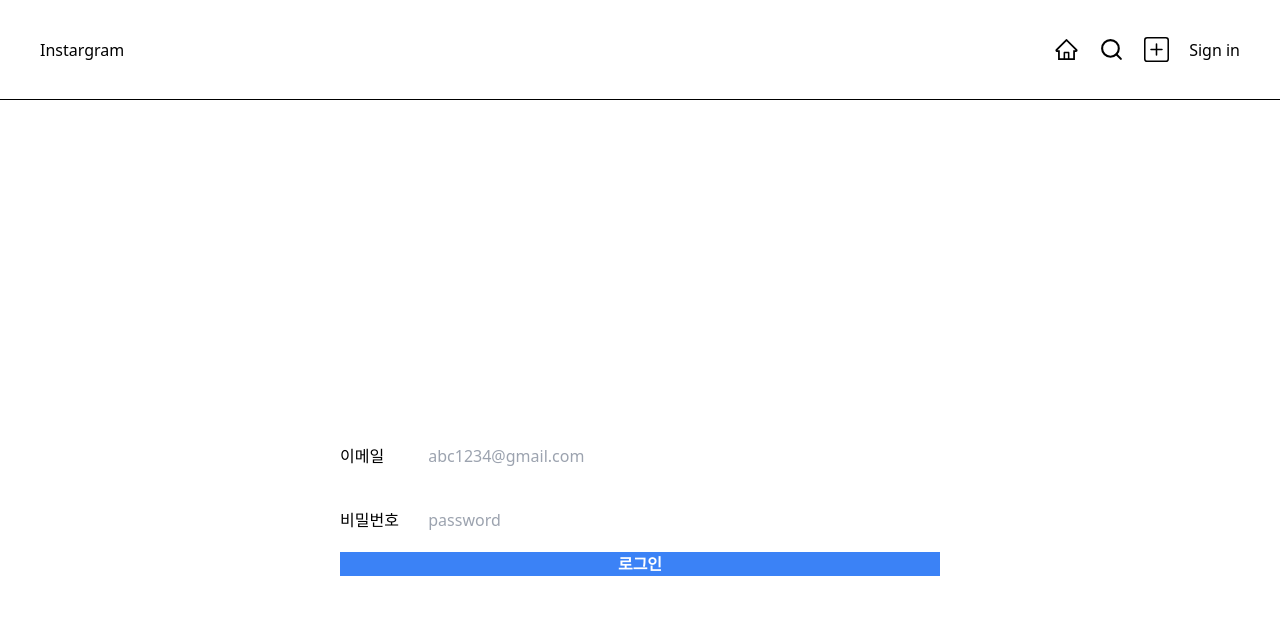
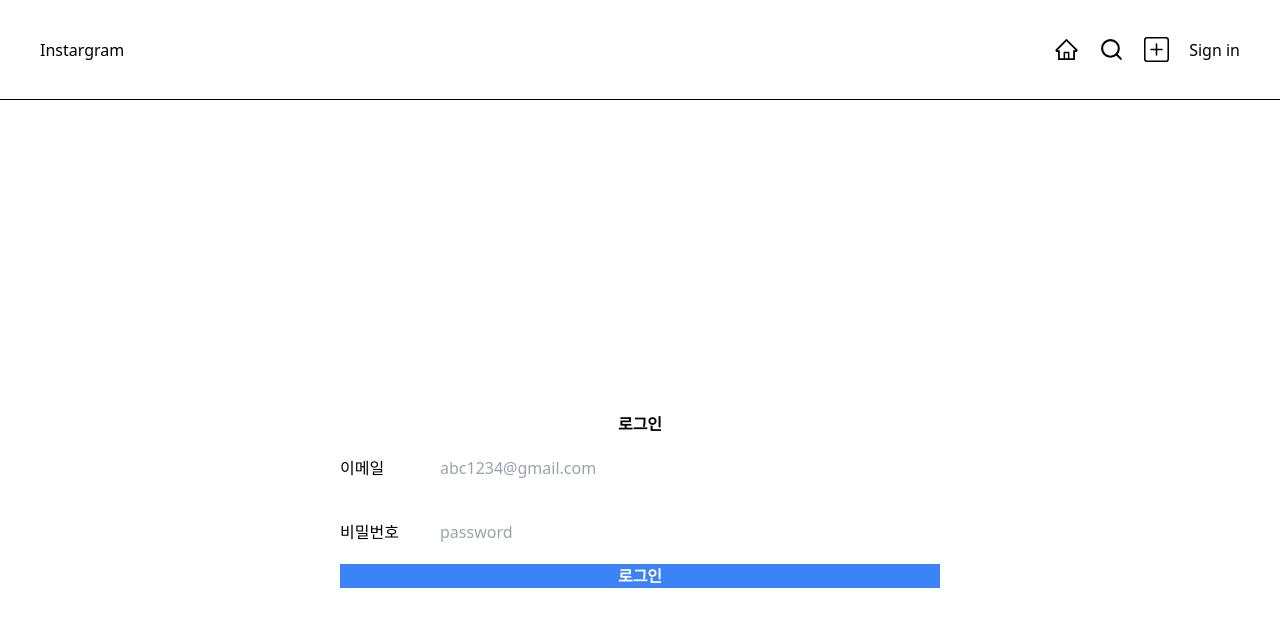
Before and after one commit to changmoolee/joseph-instagram, a Next.js app: page /login in a window 1280 px wide. Shown: the top 626 px of the page. Built offline with nearby package versions, Linux system fonts and the light colour scheme; no server answers.

Commit message:
Refactor:[로그인 페이지] react-hook-form으로 리팩토링

```diff
--- a/src/app/login/page.tsx
+++ b/src/app/login/page.tsx
@@ -5,6 +5,7 @@ import { useRouter } from "next/navigation";
 import axios from "axios";
 import { create } from "zustand";
 import { createJSONStorage, persist } from "zustand/middleware";
+import { useForm } from "react-hook-form";
 
 interface LoginState {
   isLogin: boolean;
@@ -14,7 +15,7 @@ interface LoginState {
 }
 
 /** 로그인 전역상태 */
-const useLoginStateStore = create<LoginState>()(
+export const useLoginStateStore = create<LoginState>()(
   persist(
     (set) => ({
       isLogin: false,
@@ -37,17 +38,22 @@ export default function Login() {
   /** router */
   const router = useRouter();
 
+  const {
+    register,
+    setValue,
+    formState: { errors },
+    handleSubmit,
+  } = useForm();
+
   const excuteLogin = useLoginStateStore((state) => state.excuteLogin);
-
-  // 메일주소
-  const [email, setEmail] = React.useState<string>("");
-  // 비밀번호
-  const [password, setPassword] = React.useState<string>("");
 
   /**
    * 로그인 함수
    */
-  const signIn = async () => {
+  const signIn = async (data: any) => {
+    // 객체분해할당
+    const { email, password } = data;
+
     const response = await axios.post("/api/auth/sign-in", {
       email,
       password,
@@ -66,43 +72,55 @@ export default function Login() {
       // 에러메시지
       alert(message);
       // 비밀번호 초기화
-      setPassword("");
+      setValue("password", "");
     }
+  };
+
+  // 유효성 검사 통과시 실행될 함수
+  const onSubmit = (data: any) => {
+    signIn(data);
   };
 
   return (
     <main className="w-full h-full flex flex-col justify-center items-center">
-      <section className="w-[600px] flex flex-col gap-5">
-        <article className="w-full flex items-center mt-5 gap-5">
-          <span className="w-[80px]">이메일</span>
+      <section className="w-full flex justify-center">
+        <span className="font-[600]">로그인</span>
+      </section>
+      <form
+        className="w-[600px] flex flex-col gap-5"
+        onSubmit={handleSubmit(onSubmit)}
+      >
+        <article className="w-full mt-5 gap-5">
+          <section className="w-full flex">
+            <span className="w-[120px]">이메일</span>
             <input
               className="w-full"
               placeholder="abc1234@gmail.com"
-            value={email}
-            onChange={(e) => {
-              setEmail(e.target.value);
-            }}
+              {...register("email", { required: true })}
             />
+          </section>
+          {errors.email && (
+            <span className="text-[red]">이메일을 입력해 주세요.</span>
+          )}
         </article>
-        <article className="w-full flex items-center mt-5 gap-5">
-          <span className="w-[80px]">비밀번호</span>
+        <article className="w-full mt-5 gap-5">
+          <section className="w-full flex">
+            <span className="w-[120px]">비밀번호</span>
             <input
               className="w-full"
               type="password"
               placeholder="password"
-            value={password}
-            onChange={(e) => {
-              setPassword(e.target.value);
-            }}
+              {...register("password", { required: true })}
             />
+          </section>
+          {errors.password && (
+            <span className="text-[red]">비밀번호를 입력해 주세요.</span>
+          )}
         </article>
-        <button
-          className="w-full flex justify-center items-center text-[#fff] font-[600] bg-blue-500"
-          onClick={signIn}
-        >
+        <button className="w-full flex justify-center items-center text-[#fff] font-[600] bg-blue-500">
           로그인
         </button>
-      </section>
+      </form>
     </main>
   );
 }
```
Lines whose indentation alone changed are shown as unchanged.
